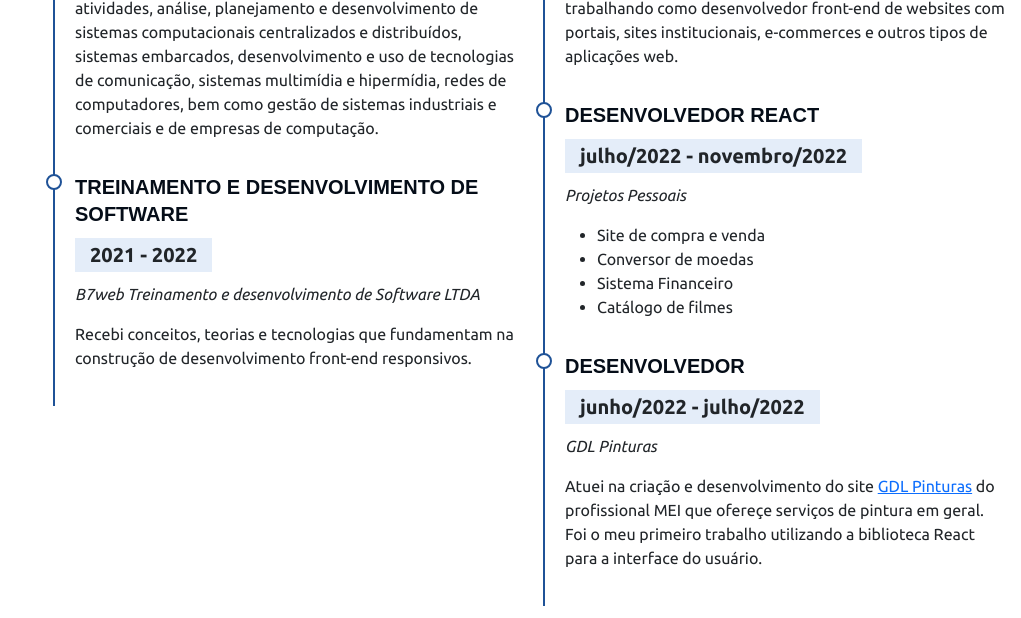
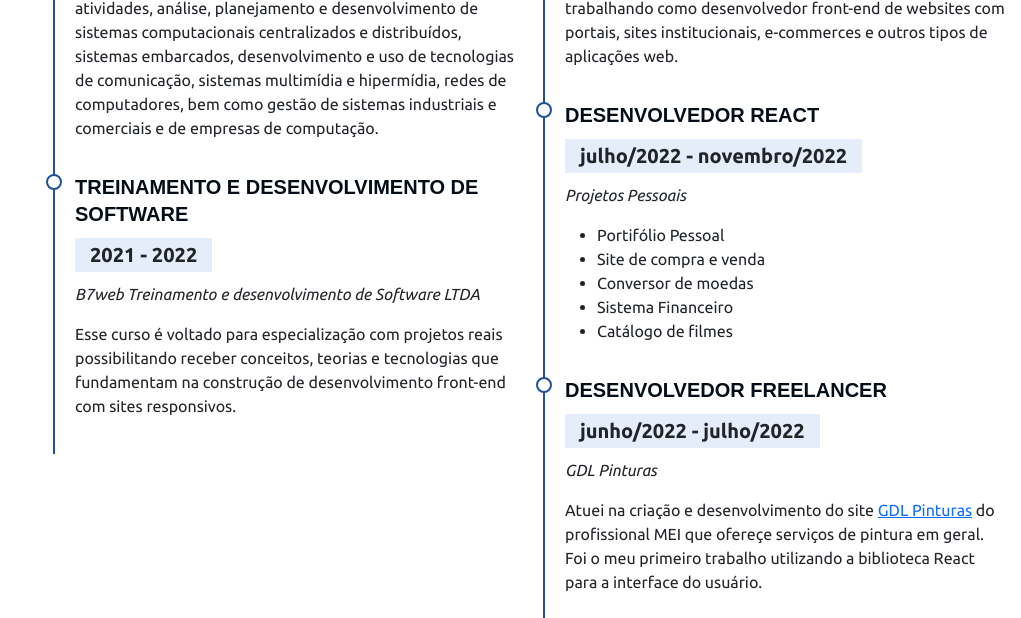
Before and after one commit to Mr1984-Pinheiro/Portifolio, a Flask app: page / in a window 1280 px wide; the page is wider, and only the part inside the window is pictured. Shown: the part 2792-3410 px from the top of that part, without its empty margins (259-1280 px from the left). Run offline with Flask 2, Linux system fonts and the light colour scheme; some libraries are stand-ins or nearby versions.

Commit message:
atualização

```diff
--- a/templates/index.html
+++ b/templates/index.html
@@ -120,7 +120,7 @@
                           Site: <a href="/"
                           target="_blank"
                           class="fw-lighter text-decoration-none link-dark"
-                          >eluxc3web</a>
+                          >Portifólio</a>
                         </li>
                         <li class="list-group-item">
                           Trabalho: <span class="fw-lighter">Autônomo-Freelancer</span>
@@ -439,8 +439,8 @@
                     <h4>Treinamento e Desenvolvimento de Software</h4>
                     <h5>2021 - 2022</h5>
                     <p><em>B7web Treinamento e desenvolvimento de Software LTDA</em></p>
-                    <p>Recebi conceitos, teorias e tecnologias que fundamentam na construção de desenvolvimento
-                      front-end responsivos.</p>
+                    <p> Esse curso é voltado para especialização com projetos reais possibilitando receber conceitos, teorias e tecnologias que fundamentam na construção de desenvolvimento
+                      front-end com sites responsivos.</p>
                   </div>
 
               </div>
@@ -460,6 +460,7 @@
                     <h5>julho/2022 - novembro/2022</h5>
                     <p><em>Projetos Pessoais</em></p>
                     <ul>
+                      <li>Portifólio Pessoal</li>
                       <li>Site de compra e venda</li>
                       <li>Conversor de moedas</li>
                       <li>Sistema Financeiro</li>
@@ -467,7 +468,7 @@
                     </ul>
                   </div>
                   <div class="cv-item" data-anime="up">
-                    <h4>Desenvolvedor</h4>
+                    <h4>Desenvolvedor Freelancer</h4>
                     <h5>junho/2022 - julho/2022</h5>
                     <p><em>GDL Pinturas</em></p>
                     <p>Atuei na criação e desenvolvimento do site <a target="_blank" href="https://www.gdlpinturas.com.br/">GDL Pinturas</a> do profissional MEI
@@ -609,11 +610,10 @@
 
                   <div class="col">
                     <div class="card">
-                      <img src="../static/img/programação.jpg" class="card-img-top" alt="just another image">
+                      <img src="../static/img/portifolio.PNG" class="card-img-top" alt="just another image">
                       <div class="card-body">
-                        <h5 class="card-title">Plataforma Educacional</h5>
-                        <p class="card-text">Plataforma educacional criado fuulstackmente com MySQL, Spring e Angular.
-                          acesso restrito, apenas pessoas autorizadas.
+                        <h5 class="card-title">Portifólio Pessoal</h5>
+                        <p class="card-text">Projeto criado com HTML5, CSS3, Javascript, Python com Flask no seu modo MVC e Bootstrap na estilização e responsividade do site. O site apresenta um pouco do meu currículo, habilidades que tenho e construir ao longo de estudos e projetos realizados. <br><br><br>
                         </p>
                         <div class="d-flex justify-content-center">
                           <a href="http://generationbrasil.online/#/login"
```
Also changed, not shown: static/img/portifolio.PNG (added).
